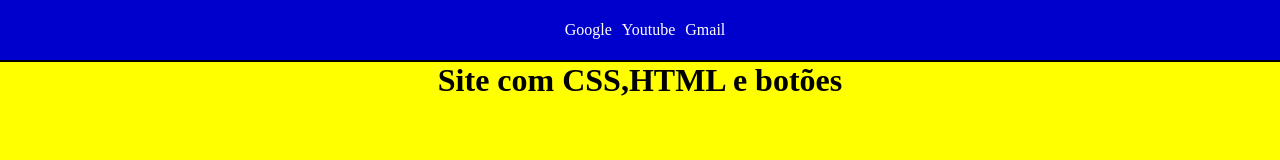
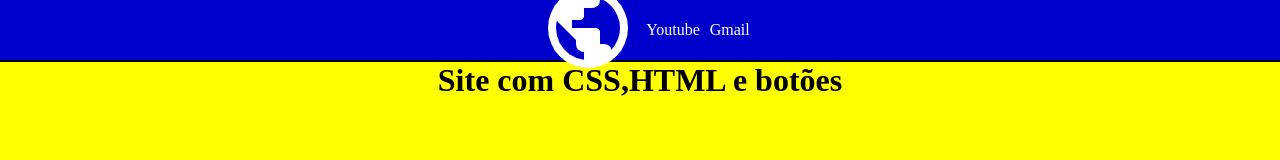
Before and after one commit to Reymond-Lima/menuDenavegacao, a plain HTML site: page index.html in a window 1280 px wide. Drawn offline with Linux system fonts and the light colour scheme.

Commit message:
.,.,.,.,.m

```diff
--- a/index.html
+++ b/index.html
@@ -11,7 +11,7 @@
 <body>
 
     <ul>
-        <li> <a href="https://www.google.com.br/?hl=pt-BR" target="_blank">Google </a> </li>
+        <li> <a href="https://www.google.com.br/?hl=pt-BR" target="_blank"><img src="img/public_24dp_FFFFFF_FILL0_wght400_GRAD0_opsz24.png"</a> </img> </li>
         <li> <a href="https://www.youtube.com/"target="_blank">Youtube </a> </li>
         <li> <a href="https://workspace.google.com/intl/pt-BR/gmail/"target="_blank">Gmail </a> </li>
     </ul>
```
